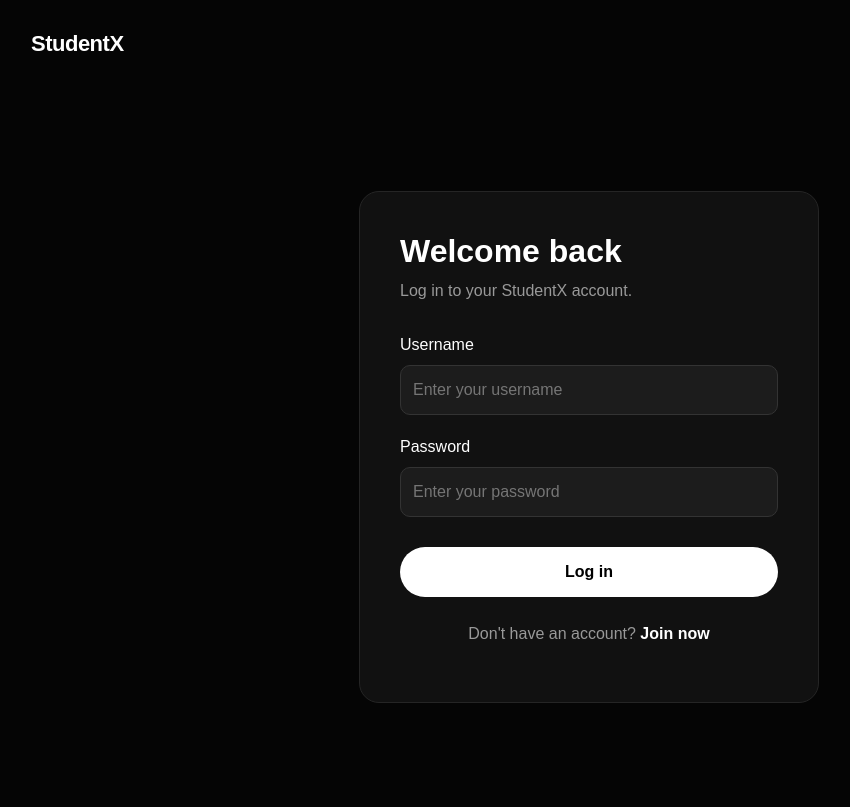
After one commit to gaaelh/StudentX, a Django app: page /login/ in a window 1280 px wide. The commit adds this page. Shown: the whole page, without its empty margins (51-901 px from the left). Run offline with Django 5.2, Linux system fonts and the light colour scheme.

Commit message:
Added login registration and logout

```diff
--- a/config/settings.py
+++ b/config/settings.py
@@ -127,3 +127,5 @@ MAILERS = {
         'BACKEND': 'django.core.mail.backends.console.EmailBackend',
     },
 }
+
+LOGIN_REDIRECT_URL = '/'
--- a/config/urls.py
+++ b/config/urls.py
@@ -15,10 +15,9 @@ Including another URLconf
     2. Add a URL to urlpatterns:  path('blog/', include('blog.urls'))
 """
 from django.contrib import admin
-from django.urls import path
-from core import views
+from django.urls import path, include
 
 urlpatterns = [
     path('admin/', admin.site.urls),
-    path('', views.home, name='home'),
+    path('', include('core.urls')),
 ]
--- /dev/null
+++ b/core/templates/core/login.html
@@ -0,0 +1,180 @@
+
+{% load static %}
+<!DOCTYPE html>
+<html lang="en">
+<head>
+    <meta charset="UTF-8">
+    <meta name="viewport" content="width=device-width, initial-scale=1.0">
+    <title>StudentX | Login</title>
+
+    <link href="https://cdn.jsdelivr.net/npm/bootstrap@5.3.3/dist/css/bootstrap.min.css" rel="stylesheet">
+
+    <link rel="stylesheet" href="{% static 'core/css/style.css' %}">
+
+    <style>
+        body {
+            background-color: #050505;
+            color: #ffffff;
+            min-height: 100vh;
+        }
+
+        .login-section {
+            min-height: 90vh;
+            display: flex;
+            justify-content: center;
+            align-items: center;
+            padding: 50px 20px;
+        }
+
+        .login-card {
+            background: #111111;
+            border: 1px solid #252525;
+            border-radius: 20px;
+            padding: 40px;
+            width: 100%;
+            max-width: 460px;
+        }
+
+        .login-card h1 {
+            font-weight: 700;
+            font-size: 32px;
+        }
+
+        .login-subtitle {
+            color: #999;
+            margin-bottom: 30px;
+        }
+
+        .login-card label {
+            display: block;
+            margin-bottom: 8px;
+            font-weight: 500;
+        }
+
+        .login-card input {
+            width: 100%;
+            background: #1c1c1c;
+            border: 1px solid #333;
+            border-radius: 10px;
+            padding: 12px;
+            color: white;
+            margin-bottom: 20px;
+        }
+
+        .login-card input:focus {
+            outline: none;
+            border-color: #ffffff;
+        }
+
+        .login-btn {
+            width: 100%;
+            background: #ffffff;
+            color: #000000;
+            border: none;
+            border-radius: 30px;
+            padding: 13px;
+            font-weight: 600;
+            margin-top: 10px;
+        }
+
+        .login-btn:hover {
+            background: #dddddd;
+        }
+
+        .register-link {
+            text-align: center;
+            color: #999;
+            margin-top: 25px;
+        }
+
+        .register-link a {
+            color: #ffffff;
+            text-decoration: none;
+            font-weight: 600;
+        }
+
+        .login-error {
+            color: #ff7777;
+            background: #2b1515;
+            border: 1px solid #6b3030;
+            padding: 12px;
+            border-radius: 10px;
+            margin-bottom: 20px;
+            font-size: 14px;
+        }
+    </style>
+</head>
+
+<body>
+
+<!-- StudentX Navigation Bar -->
+<nav class="navbar navbar-dark studentx-navbar">
+    <div class="container">
+        <a class="navbar-brand fw-bold" href="{% url 'home' %}">
+            StudentX
+        </a>
+    </div>
+</nav>
+
+<!-- Login Section -->
+<section class="login-section">
+    <div class="login-card">
+
+        <h1>Welcome back</h1>
+
+        <p class="login-subtitle">
+            Log in to your StudentX account.
+        </p>
+
+        {% if form.errors %}
+            <div class="login-error">
+                Invalid username or password. Please try again.
+            </div>
+        {% endif %}
+
+        {% if next and user.is_authenticated %}
+            <div class="login-error">
+                Your account does not have access to this page.
+            </div>
+        {% endif %}
+
+        <form method="POST" action="{% url 'login' %}">
+            {% csrf_token %}
+
+            <label for="username">Username</label>
+            <input
+                type="text"
+                id="username"
+                name="username"
+                placeholder="Enter your username"
+                autocomplete="username"
+                required
+            >
+
+            <label for="password">Password</label>
+            <input
+                type="password"
+                id="password"
+                name="password"
+                placeholder="Enter your password"
+                autocomplete="current-password"
+                required
+            >
+
+            <input type="hidden" name="next" value="{{ next }}">
+
+            <button type="submit" class="login-btn">
+                Log in
+            </button>
+        </form>
+
+        <p class="register-link">
+            Don't have an account?
+            <a href="{% url 'register' %}">Join now</a>
+        </p>
+
+    </div>
+</section>
+
+</body>
+</html>
--- /dev/null
+++ b/core/urls.py
@@ -0,0 +1,24 @@
+
+from django.urls import path
+from . import views
+from django.contrib.auth import views as auth_views
+
+urlpatterns = [
+    path('', views.home, name='home'),
+
+    path(
+        'login/',
+        auth_views.LoginView.as_view(
+            template_name='core/login.html'
+        ),
+        name='login'
+    ),
+
+    path('register/', views.register, name='register'),
+
+    path(
+        'logout/',
+        auth_views.LogoutView.as_view(next_page='home'),
+        name='logout'
+    ),
+]
```
Also changed, not shown: core/forms.py (added, +22 -0 lines), core/templates/core/home.html (+83 -15 lines), core/templates/core/register.html (added, +151 -0 lines), core/views.py (+18 -1 lines).
